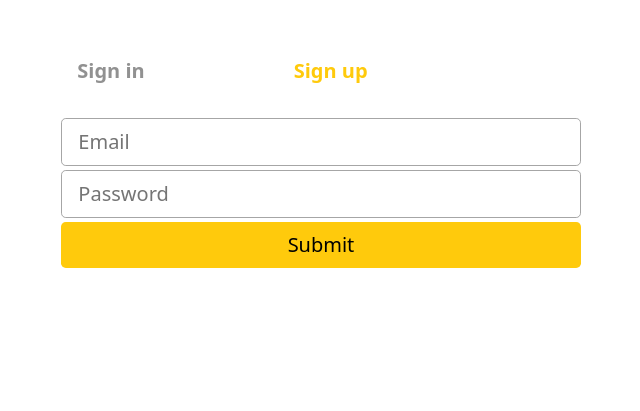
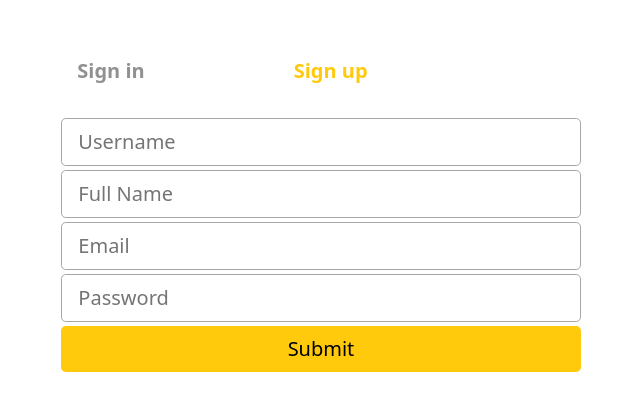
Before and after one commit to dennnanni/LifeLine, a PHP site: page /signup.php in a window 1280 px wide. Shown: the part 128-539 px from the top of the page, without its empty margins (319-959 px from the left). Run offline with PHP 8.4, Linux system fonts and the light colour scheme; some web fonts are replaced.

Commit message:
corrected signup form

```diff
--- a/project/signin.php
+++ b/project/signin.php
@@ -7,7 +7,7 @@ if(isset($_POST["email"]) && isset($_POST["password"])){
         $templateParams["loginError"] = "Errore! Username o password errati!"; //Login fallito
     }
     else{
-        registerLoggedUser($login_result[0]);
+        registerLoggedUser($login_result[0]["username"], $login_result[0]["name"]);
     }
 }
 
--- a/project/signup.php
+++ b/project/signup.php
@@ -1,22 +1,22 @@
 <?php
 require_once("bootstrap.php");
 
-if(isset($_POST["email-registration"]) && isset($_POST["password-registration"])){
+if(isset($_POST["email"]) && isset($_POST["password"])){
 
     if(!$dbh->checkEmail($_POST["email"])) {
-        $templateParams["authenticationError"] = "Errore! Esiste già un account con questa mail!";
+        $templateParams["registrationError"] = "Errore! Esiste già un account con questa mail!";
     }
 
     if(!$dbh->checkUsername($_POST["username"])) {
-        $templateParams["authenticationError"] = "Errore! Esiste già un account con questo username!";
+        $templateParams["registrationError"] = "Errore! Esiste già un account con questo username!";
     }
 
-    $login_result = $dbh->createAccount($_POST["username"], $_POST["fullname"], $_POST["email"], $_POST["password"]);
-    if(!$login_result){
+    $registration_result = $dbh->createAccount($_POST["username"], $_POST["fullname"], $_POST["email"], $_POST["password"]);
+    if(!$registration_result){
         $templateParams["registrationError"] = "Errore! Non è stato possibile creare l'account!"; //Login fallito
     }
     else{
-        registerUserSession($login_result[0]);
+        registerUserSession($_POST["username"], $_POST["fullname"]);
     }
 }
 
--- a/project/template/signup-form.php
+++ b/project/template/signup-form.php
@@ -21,23 +21,31 @@
         </div>
     </div>
     <div class="row justify-content-center">
-        <form class="col-xl-5 col-md-6 col-10" action="#" method="POST" id="signinForm">
+        <form class="col-xl-5 col-md-6 col-10" action="#" method="POST" id="signupForm">
             <ul class="list-unstyled">
                 <li>
-                    <label for="email" hidden>Email</label>
-                    <input class="w-100 mb-1 rounded-3 border-1 border-tertiary-light border-solid border btn-lg" type="text" id="email" name="email" placeholder="Email"/>
+                   <label for="username" hidden>Username</label>
+                   <input required class="w-100 mb-1 rounded-3 border-1 border-tertiary-light border-solid border btn-lg" type="text" id="username" name="username" placeholder="Username"/>
+                </li>
+                <li>
+                   <label for="fullname" hidden>Full Name</label>
+                   <input required class="w-100 mb-1 rounded-3 border-1 border-tertiary-light border-solid border btn-lg" type="text" id="fullname" name="fullname" placeholder="Full Name"/>
+                </li>
+                <li>
+                   <label for="email" hidden>Email</label>
+                   <input required class="w-100 mb-1 rounded-3 border-1 border-tertiary-light border-solid border btn-lg" type="text" id="email" name="email" placeholder="Email"/>
                 </li>
                 <li>
                     <label for="password" hidden>Password</label>
-                    <input class="w-100 mb-1 rounded-3 border-1 border-tertiary-light border-solid border btn-lg" type="password" id="password" name="password" placeholder="Password"/>
+                    <input required class="w-100 mb-1 rounded-3 border-1 border-tertiary-light border-solid border btn-lg" type="text" id="password" name="password" placeholder="Password"/>
                 </li>
                 <li>
-                    <label for="submit" hidden>Login</label>
+                    <label for="submit" hidden>Submit</label>
                     <input class="w-100 rounded-3 border-0 bg-secondary btn-lg" type="submit" name="submit" id="submit" value="Submit" />
                 </li>
             </ul>
-            <?php if(isset($templateParams["registrationError"])): ?>
-                <p><?php echo $templateParams["registrationError"]; ?></p>
+            <?php if(isset($templateParams["registratioError"])): ?>
+                <p><?php echo $templateParams["registratioError"]; ?></p>
             <?php endif; ?>
         </form>
     </div>
--- a/project/utils/functions.php
+++ b/project/utils/functions.php
@@ -19,9 +19,9 @@ function isUserLoggedIn(){
 /**
  * Log the user data in the session parameters.
  */
-function registerUserSession($user){
-    $_SESSION["username"] = $user["username"];
-    $_SESSION["name"] = $user["name"];
+function registerUserSession($username, $name){
+    $_SESSION["username"] = $username;
+    $_SESSION["name"] = $name;
 }
 
 ?>
```
